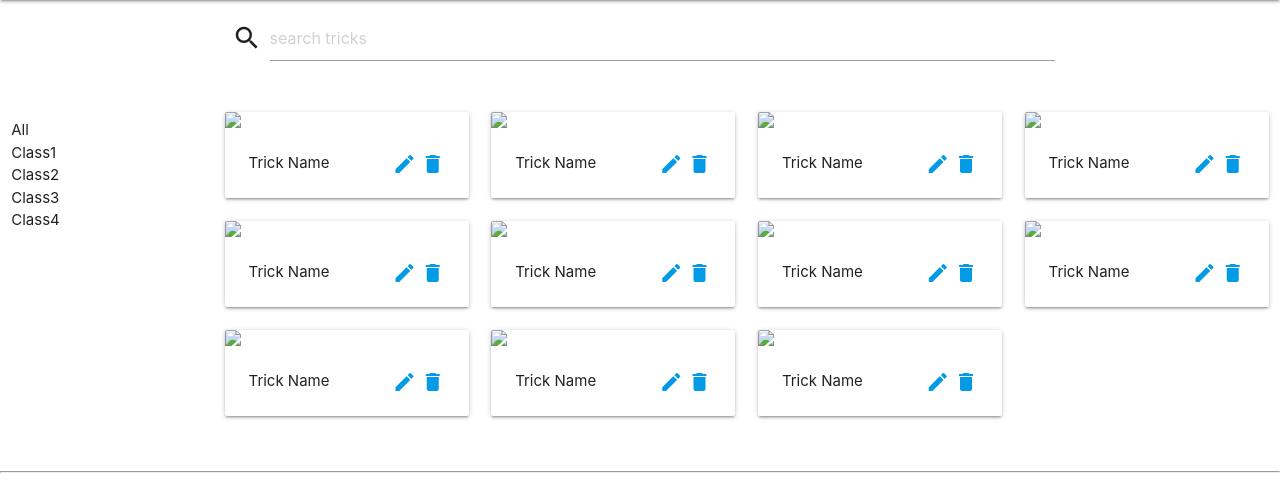
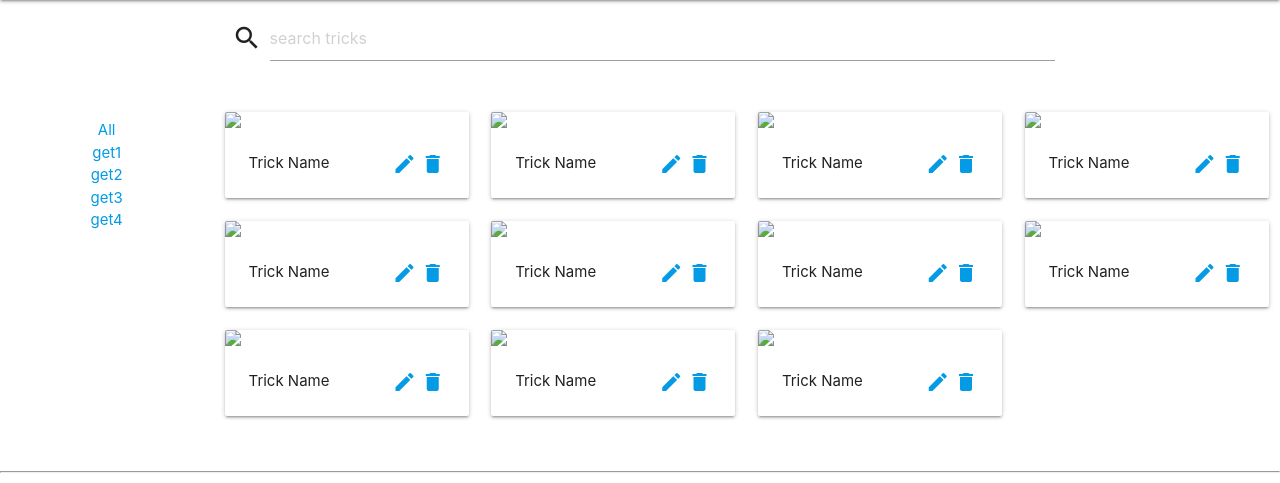
Before and after one commit to Starbugstone/SnowTricks, a Symfony app: template templates/trick/search.html.twig in a window 1280 px wide. Shown: the part 64-547 px from the top of the page. Run offline with Twig, Linux system fonts and the light colour scheme; the template is opened without the code that fills it, so the values that code supplies are empty; some libraries are stand-ins or nearby versions.

Commit message:
reformating the search page left menu a but. Still not perfect but will do for now

```diff
--- a/templates/trick/search.html.twig
+++ b/templates/trick/search.html.twig
@@ -11,17 +11,18 @@
         </div>
     </div>
     <div class="row">
-        <div class="col l3 xl2">
+        <div class="col l3 xl2 w100">
             {#
                 TODO: Slide out menu on small, see materialize
                 TODO: better formatting and spacing
             #}
-            <ul>
-                <li>All</li>
-                <li>Class1</li>
-                <li>Class2</li>
-                <li>Class3</li>
-                <li>Class4</li>
+            <ul class="center">
+                <li class="mt-2"><a href="#">All</a></li>
+                <li class="mt-2"><a href="#">get1</a></li>
+                <li class="mt-2"><a href="#">get2</a></li>
+                <li class="mt-2"><a href="#">get3</a></li>
+                <li class="mt-2"><a href="#">get4</a></li>
+
             </ul>
 
         </div>
```
